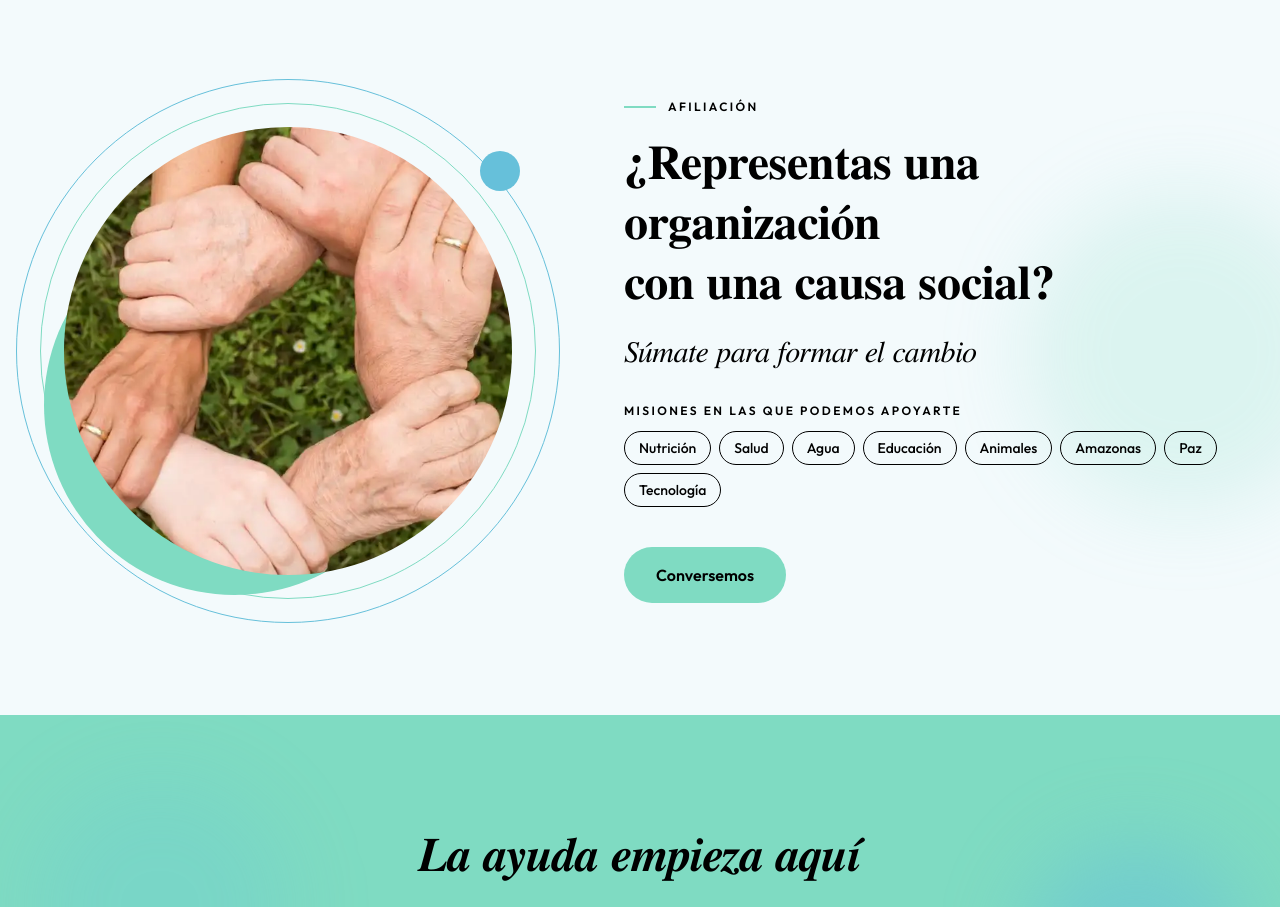
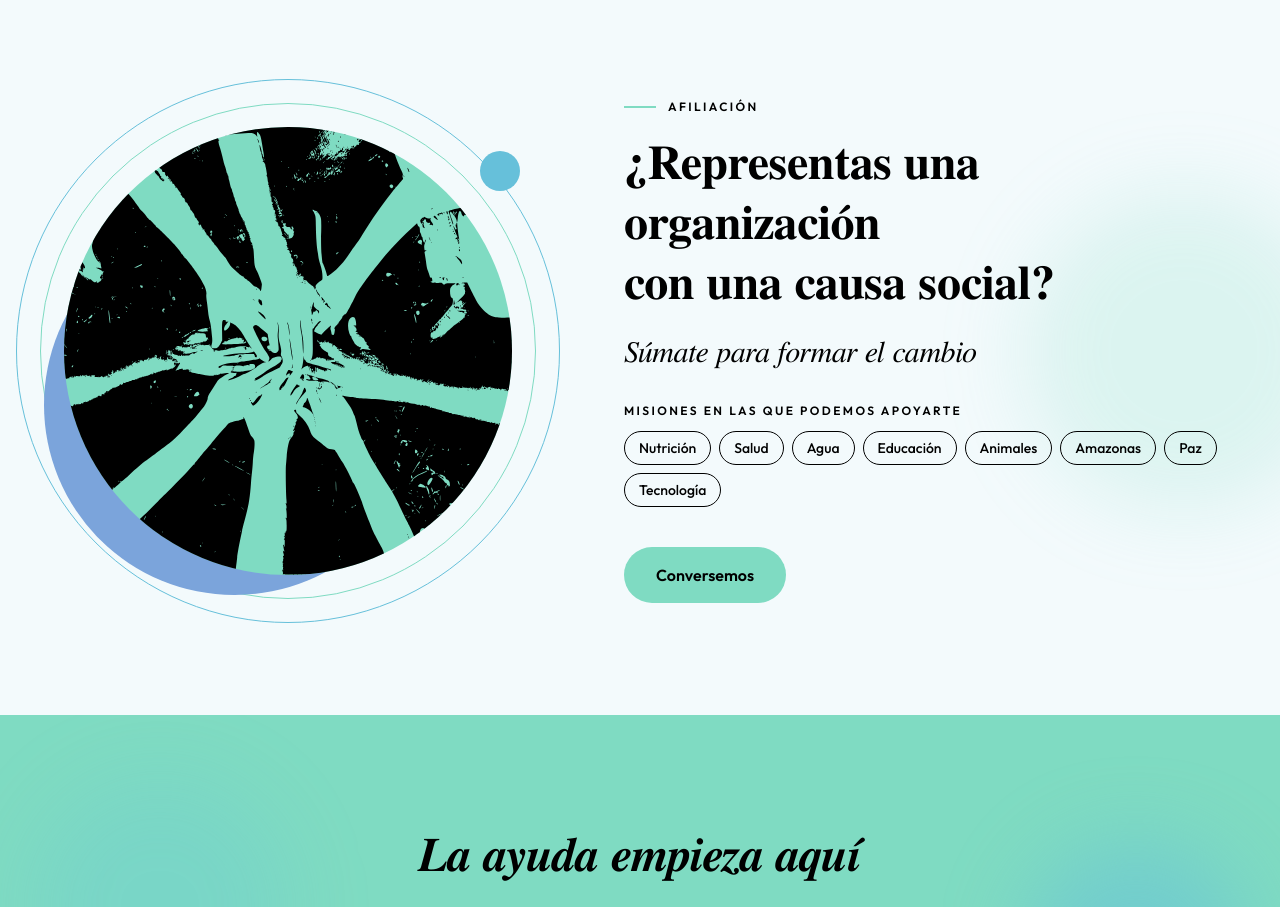
Before and after one commit to ForstDev/PAM_LP, a Next.js app: page / in a window 1280 px wide. Shown: the part 4800-5707 px from the top of the page. Built offline with nearby package versions, Linux system fonts and the light colour scheme.

Commit message:
cambio imagen

```diff
--- a/src/components/sections/NgoSection.tsx
+++ b/src/components/sections/NgoSection.tsx
@@ -37,18 +37,22 @@ export function NgoSection() {
               className="absolute -inset-12 rounded-full border border-celeste"
             />
             <SignatureCircle
-              color="verde"
+              color="azul"
               className="w-full"
               circleClassName="-bottom-5 -left-5 h-[85%] w-[85%]"
             >
-              <Image
-                src="/manos-alianza.webp"
-                alt="Manos unidas en círculo, símbolo de alianza"
-                width={640}
-                height={640}
-                className="aspect-square w-full rounded-full object-cover"
-                sizes="(min-width: 1024px) 448px, 320px"
-              />
+              {/* Ilustración del manual de marca: negro con las manos
+                  "calando" el fondo, que es el verde de la marca. */}
+              <div className="aspect-square w-full overflow-hidden rounded-full bg-verde">
+                <Image
+                  src="/manos-alianza.svg"
+                  alt="Manos unidas en círculo, símbolo de alianza"
+                  width={1600}
+                  height={1066}
+                  className="h-full w-full object-cover object-[50%_55%]"
+                  sizes="(min-width: 1024px) 448px, 320px"
+                />
+              </div>
             </SignatureCircle>
             <div
               aria-hidden
```
Also changed, not shown: public/manos-alianza.svg (added), public/manos-alianza.webp (deleted).
